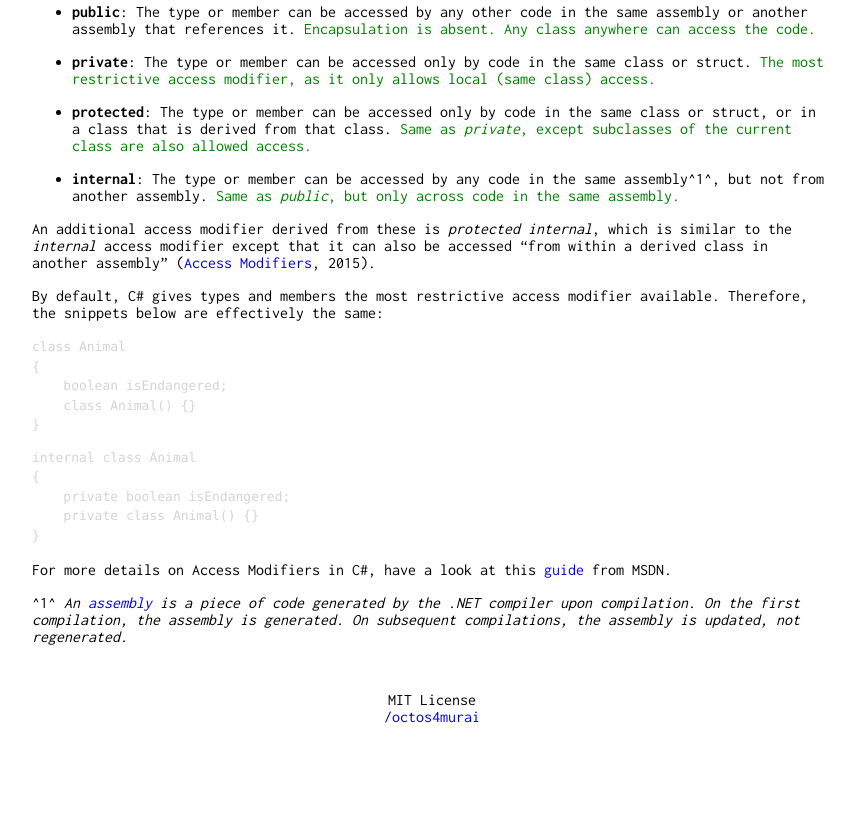
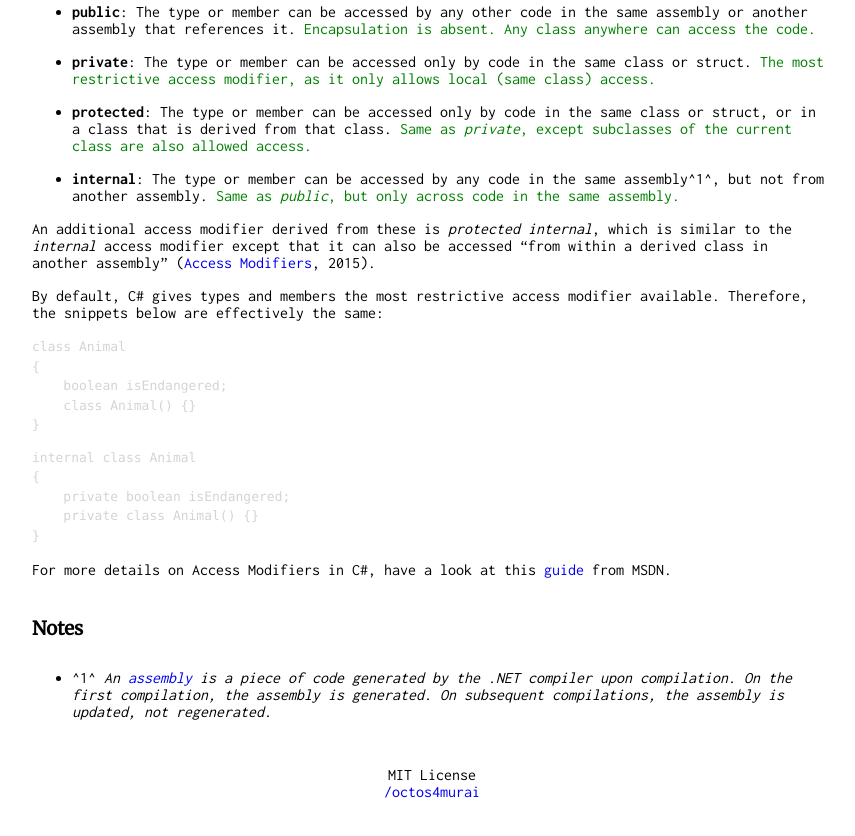
Before and after one commit to octos4murai/personal-site, an Eleventy site: page posts/2016/access-modifiers-in-csharp.md in a window 1280 px wide. Shown: the part 623-1459 px from the top of the page, without its empty margins (208-1063 px from the left). Before the commit the page ends 1406 px from the top, so only its background shows below. Built offline with nearby package versions, Linux system fonts and the light colour scheme; Eleventy itself is replaced by a stand-in of ours; code samples lack their colours; files that its build step writes are made by us from their sources; what markdown-it-sup would draw is missing.

Commit message:
Tweak archived post

```diff
--- a/posts/2016/access-modifiers-in-csharp.md
+++ b/posts/2016/access-modifiers-in-csharp.md
@@ -48,4 +48,6 @@ internal class Animal
 
 For more details on Access Modifiers in C#, have a look at this [guide](https://msdn.microsoft.com/en-CA/library/ms173121.aspx) from MSDN.
 
-^1^ *An [assembly](http://stackoverflow.com/questions/2972732/what-are-net-assemblies) is a piece of code generated by the .NET compiler upon compilation. On the first compilation, the assembly is generated. On subsequent compilations, the assembly is updated, not regenerated.*
+### Notes
+
+- ^1^ *An [assembly](http://stackoverflow.com/questions/2972732/what-are-net-assemblies) is a piece of code generated by the .NET compiler upon compilation. On the first compilation, the assembly is generated. On subsequent compilations, the assembly is updated, not regenerated.*
```
